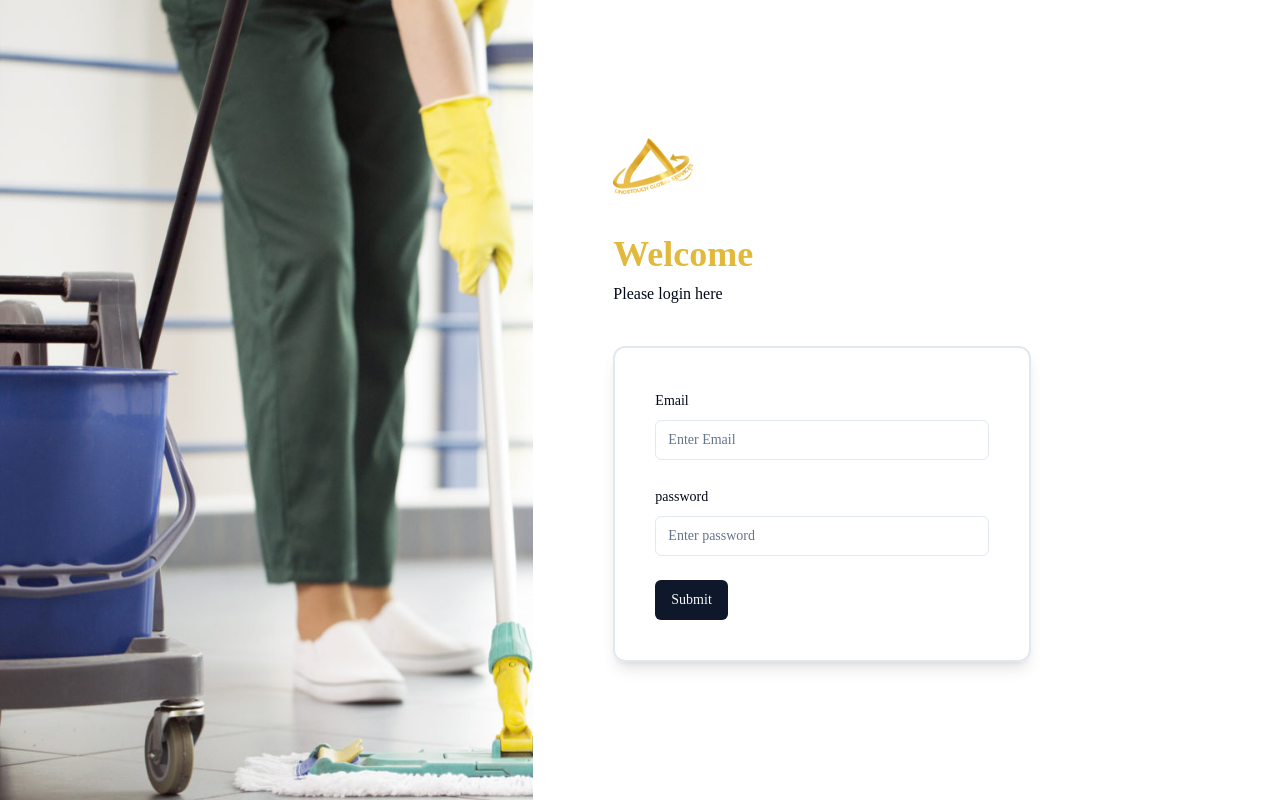
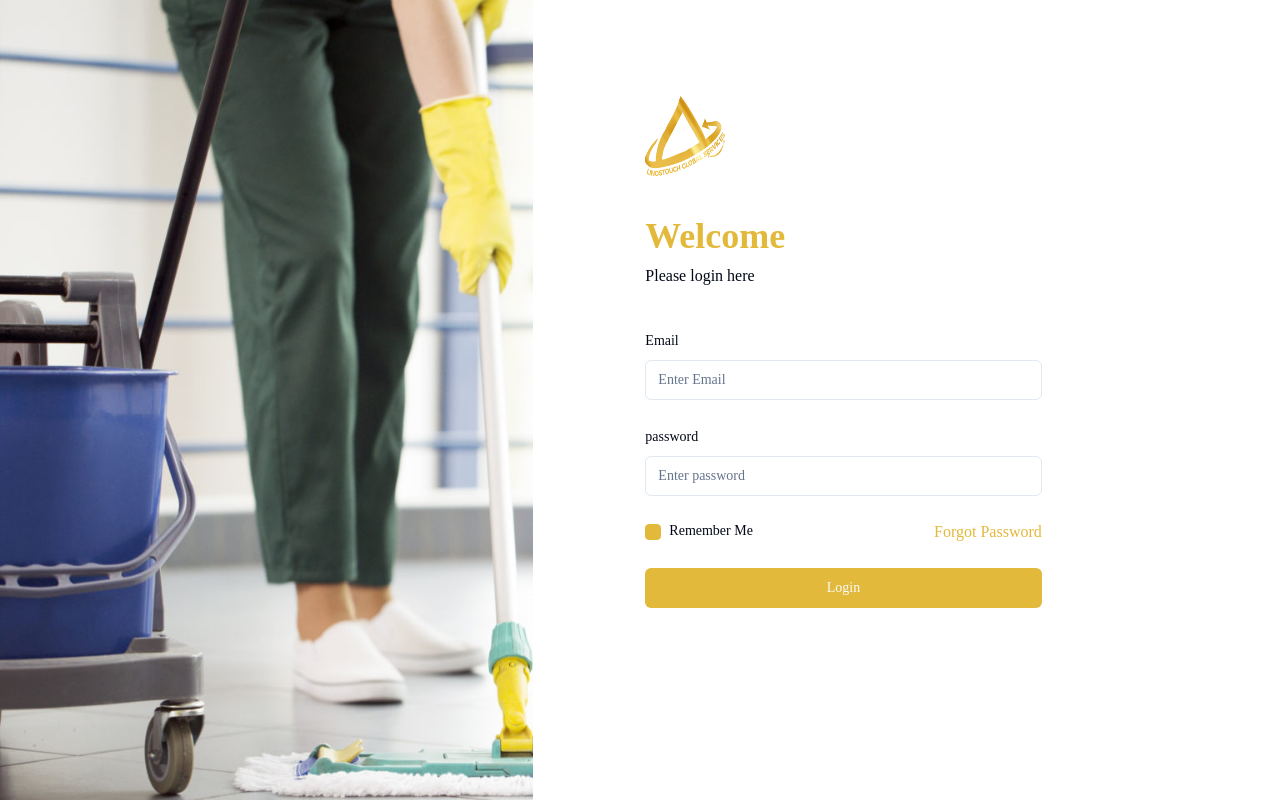
Before and after one commit to codeplan73/linos-touch-booking-web, a Next.js app: page /login in a window 1280 px wide. Built offline with nearby package versions, Linux system fonts and the light colour scheme.

Commit message:
build the login page

```diff
--- a/app/(auth)/forgetpassword/page.tsx
+++ b/app/(auth)/forgotpassword/page.tsx
@@ -1,7 +1,7 @@
 import React from "react";
 
-const ForgortPasswordPage = () => {
+const ForgotPasswordPage = () => {
   return <div>ForgortPasswordPage</div>;
 };
 
-export default ForgortPasswordPage;
+export default ForgotPasswordPage;
--- a/app/(auth)/login/LoginForm.tsx
+++ b/app/(auth)/login/LoginForm.tsx
@@ -3,8 +3,6 @@
 import { zodResolver } from "@hookform/resolvers/zod";
 import { useForm } from "react-hook-form";
 import { z } from "zod";
-
-import { Button } from "@/components/ui/button";
 import {
   Form,
   FormControl,
@@ -14,6 +12,9 @@
   FormMessage,
 } from "@/components/ui/form";
 import { Input } from "@/components/ui/input";
+import { Checkbox } from "@/components/ui/checkbox";
+import { Button } from "@/components/ui/button";
+import Link from "next/link";
 
 const formSchema = z.object({
   email: z.string().email("Please enter a valid email address"),
@@ -39,7 +40,7 @@
     <Form {...form}>
       <form
         onSubmit={form.handleSubmit(onSubmit)}
-        className="space-y-6 w-full md:w-8/12 md:p-10 p-6 shadow-lg rounded-xl border-2"
+        className="w-full md:w-8/12 space-y-6"
       >
         <FormField
           control={form.control}
@@ -72,7 +73,29 @@
           )}
         />
 
-        <Button type="submit">Submit</Button>
+        <div className="flex items-center justify-between">
+          <div className="items-top flex space-x-2">
+            <Checkbox
+              id="terms1"
+              className="bg-warningColor text-white checked:bg-warningColor border-warningColor"
+            />
+            <div className="grid gap-1.5 leading-none">
+              <label
+                htmlFor="terms1"
+                className="text-sm font-medium leading-none peer-disabled:cursor-not-allowed peer-disabled:opacity-70"
+              >
+                Remember Me
+              </label>
+            </div>
+          </div>
+          <Link href="/forgotpassword" className="text-warningColor">
+            Forgot Password
+          </Link>
+        </div>
+
+        <Button type="submit" className="w-full bg-warningColor">
+          Login
+        </Button>
       </form>
     </Form>
   );
--- a/app/(auth)/login/page.tsx
+++ b/app/(auth)/login/page.tsx
@@ -14,7 +14,7 @@
           objectFit="cover"
         />
       </div>
-      <div className="w-full md:w-7/12 z-10 md:h-screen bg-white flex flex-col gap-10 items-start justify-center px-10 pl-20 py-40">
+      <div className="w-full md:w-7/12 z-10 md:h-screen bg-white flex flex-col gap-10 items-center md:items-start justify-center md:justify-start pt-32 md:pt-24 px-10 md:pl-28 ">
         <Image
           src={"/images/logo.png"}
           alt="auth image"
--- a/app/(client)/policy/layout.tsx
+++ /dev/null
@@ -1,16 +0,0 @@
-export const metadata = {
-  title: 'Next.js',
-  description: 'Generated by Next.js',
-}
-
-export default function RootLayout({
-  children,
-}: {
-  children: React.ReactNode
-}) {
-  return (
-    <html lang="en">
-      <body>{children}</body>
-    </html>
-  )
-}
--- a/app/(client)/services/layout.tsx
+++ /dev/null
@@ -1,16 +0,0 @@
-export const metadata = {
-  title: 'Next.js',
-  description: 'Generated by Next.js',
-}
-
-export default function RootLayout({
-  children,
-}: {
-  children: React.ReactNode
-}) {
-  return (
-    <html lang="en">
-      <body>{children}</body>
-    </html>
-  )
-}
--- a/app/(client)/terms/layout.tsx
+++ /dev/null
@@ -1,16 +0,0 @@
-export const metadata = {
-  title: 'Next.js',
-  description: 'Generated by Next.js',
-}
-
-export default function RootLayout({
-  children,
-}: {
-  children: React.ReactNode
-}) {
-  return (
-    <html lang="en">
-      <body>{children}</body>
-    </html>
-  )
-}
--- a/app/(client)/testimonial/layout.tsx
+++ /dev/null
@@ -1,16 +0,0 @@
-export const metadata = {
-  title: 'Next.js',
-  description: 'Generated by Next.js',
-}
-
-export default function RootLayout({
-  children,
-}: {
-  children: React.ReactNode
-}) {
-  return (
-    <html lang="en">
-      <body>{children}</body>
-    </html>
-  )
-}
--- a/app/(client)/utils/domFiles.ts
+++ b/app/(client)/utils/domFiles.ts
@@ -28,13 +28,6 @@
     title: "Installation of new electrical outlet",
   },
   {
-    id: 4,
-    name: "Melisa Rose",
-    rating: "4.5/5",
-    text: " Lorem ipsum dolor sit amet consectetur adipisicing elit. Ullam, sequi.",
-    title: "Installation of new electrical outlet",
-  },
-  {
     id: 5,
     name: "Brandon Millet",
     rating: "4.5/5",
--- /dev/null
+++ b/components/ui/checkbox.tsx
@@ -0,0 +1,30 @@
+"use client"
+
+import * as React from "react"
+import * as CheckboxPrimitive from "@radix-ui/react-checkbox"
+import { Check } from "lucide-react"
+
+import { cn } from "@/lib/utils"
+
+const Checkbox = React.forwardRef<
+  React.ElementRef<typeof CheckboxPrimitive.Root>,
+  React.ComponentPropsWithoutRef<typeof CheckboxPrimitive.Root>
+>(({ className, ...props }, ref) => (
+  <CheckboxPrimitive.Root
+    ref={ref}
+    className={cn(
+      "peer h-4 w-4 shrink-0 rounded-sm border border-primary ring-offset-background focus-visible:outline-none focus-visible:ring-2 focus-visible:ring-ring focus-visible:ring-offset-2 disabled:cursor-not-allowed disabled:opacity-50 data-[state=checked]:bg-primary data-[state=checked]:text-primary-foreground",
+      className
+    )}
+    {...props}
+  >
+    <CheckboxPrimitive.Indicator
+      className={cn("flex items-center justify-center text-current")}
+    >
+      <Check className="h-4 w-4" />
+    </CheckboxPrimitive.Indicator>
+  </CheckboxPrimitive.Root>
+))
+Checkbox.displayName = CheckboxPrimitive.Root.displayName
+
+export { Checkbox }
--- a/package.json
+++ b/package.json
@@ -10,6 +10,7 @@
   },
   "dependencies": {
     "@hookform/resolvers": "^3.3.4",
+    "@radix-ui/react-checkbox": "^1.0.4",
     "@radix-ui/react-label": "^2.0.2",
     "@radix-ui/react-slot": "^1.0.2",
     "class-variance-authority": "^0.7.0",
```
Also changed, not shown: 1 other file (tests, documents, lock files or other folders).
